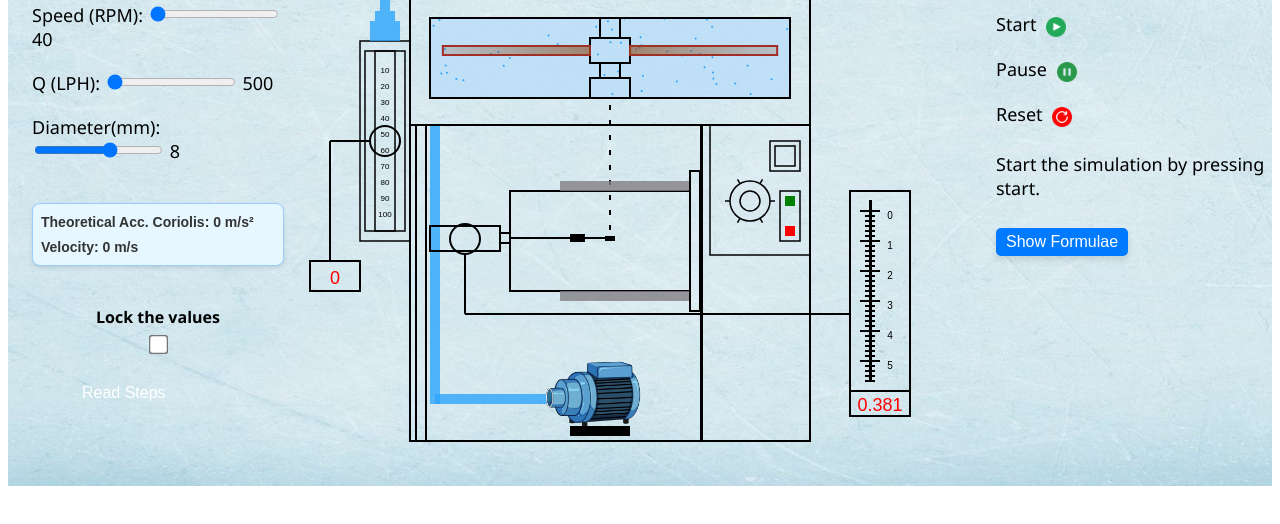
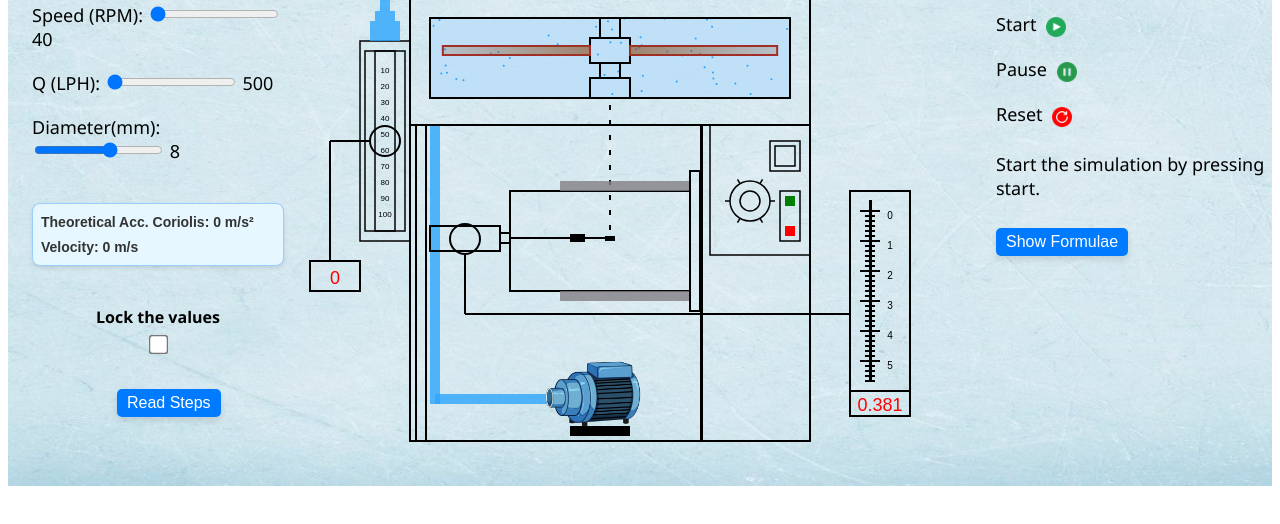
Before and after one commit to virtual-labs/exp-component-of-acceleration-dei, a plain HTML site: page experiment/simulation/index.html in a window 1280 px wide. Shown: the part 132-656 px from the top of the page. Drawn offline with Linux system fonts and the light colour scheme.

Commit message:
Update main.css

```diff
--- a/experiment/simulation/css/main.css
+++ b/experiment/simulation/css/main.css
@@ -457,3 +457,19 @@ td {
   display: block;
   margin: 2px 0;
 }
+
+#read-btn{
+    color: white; /* Text color */
+  background-color: #007bff; /* Primary blue color */
+  border: none; /* Remove border */
+  padding: 5px 10px; /* Adjust padding for a better size */
+  margin-top: 15px;
+  font-size: 16px; /* Professional font size */
+  font-weight: 500; /* Slightly bold text */
+  border-radius: 5px; /* Rounded corners */
+  cursor: pointer; /* Pointer cursor for interactivity */
+  transition: background-color 0.3s, transform 0.2s; /* Smooth transitions */
+  box-shadow: 0px 4px 6px rgba(0, 0, 0, 0.1); /* Subtle shadow for depth */
+  margin-left: 40px;
+
+}
```
